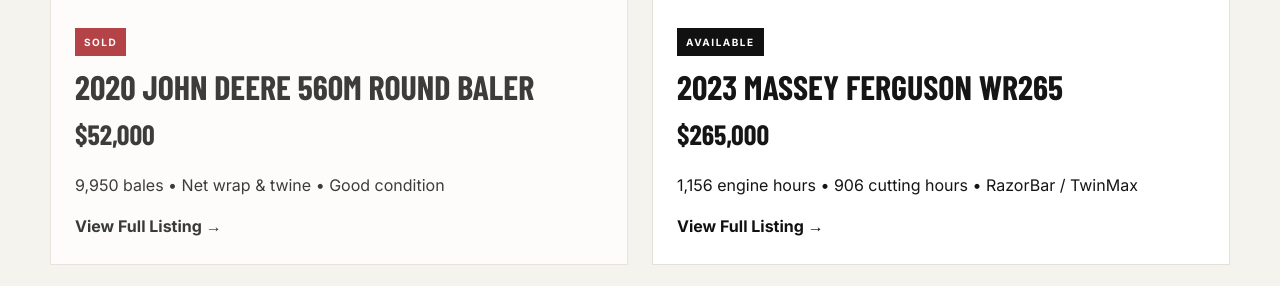
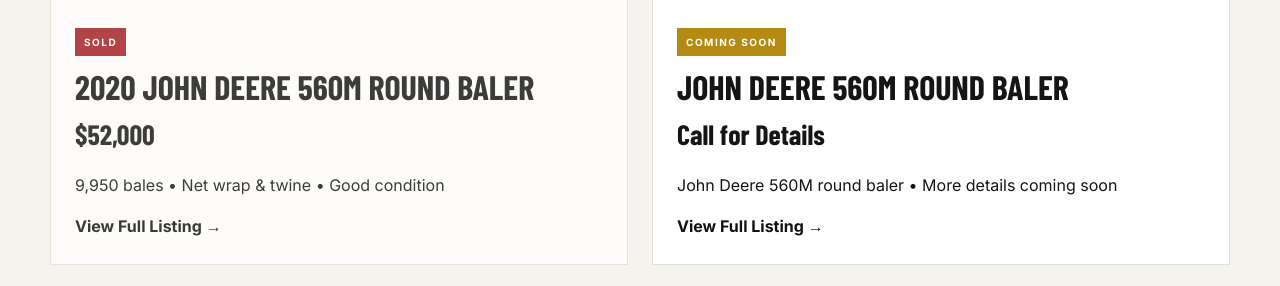
Before and after one commit to tjredecop-cmd/vanred-enterprises, a Jekyll site: the page built from index.html, in a window 1280 px wide and 1400 px high, scrolled down 1321 px, cut to the strip 594-880 px from the top of the window. Built offline with Jekyll 4.4.1, drawn with Linux system fonts in a browser that asks for light colours; some web fonts are replaced.

Commit message:
Mark 2014 569 sold and add coming soon 560M

```diff
--- /dev/null
+++ b/_equipment/john-deere-560m-coming-soon.md
@@ -0,0 +1,14 @@
+---
+title: John Deere 560M Round Baler
+make: John Deere
+model: 560M
+category: Baler
+price: Call for Details
+status: Coming Soon
+summary: John Deere 560M round baler • More details coming soon
+main_image: assets/john-deere-560m-coming-soon.jpeg
+images:
+  - assets/john-deere-560m-coming-soon.jpeg
+sort_order: 1
+---
+John Deere 560M round baler coming soon. More information, bale count, and pricing will be added when available.
--- a/_layouts/equipment.html
+++ b/_layouts/equipment.html
@@ -17,7 +17,7 @@
 .details-card{position:sticky;top:98px}.details-card h2,.description h2{font-family:'Barlow Condensed',sans-serif;text-transform:uppercase;font-size:38px;line-height:1}
 .spec{display:flex;justify-content:space-between;gap:18px;padding:13px 0;border-bottom:1px solid #ece9df}.spec strong{text-align:right}
 .listing-actions{display:grid;grid-template-columns:1fr 1fr;gap:10px;margin-top:24px}.listing-actions .primary{grid-column:1/-1}.listing-actions .secondary{color:#111;border-color:#111}
-.description{margin-top:40px}.sold-banner{display:inline-block;background:#a61d24;color:#fff;font-weight:800;padding:7px 11px;text-transform:uppercase;letter-spacing:1px}
+.description{margin-top:40px}.sold-banner,.coming-soon-banner{display:inline-block;color:#fff;font-weight:800;padding:7px 11px;text-transform:uppercase;letter-spacing:1px}.sold-banner{background:#a61d24}.coming-soon-banner{background:#b58a13}
 @media(max-width:850px){.listing-title,.listing-grid{grid-template-columns:1fr}.details-card{position:static}.thumb-grid{grid-template-columns:repeat(3,1fr)}}
 @media(max-width:520px){.thumb-grid{grid-template-columns:repeat(2,1fr)}.thumb-grid img{height:120px}.listing-price{font-size:44px}}
 </style>
@@ -29,7 +29,7 @@
 </div></header>
 
 <section class="listing-hero"><div class="wrap">
-{% if page.status == "Sold" %}<div class="sold-banner">Sold</div>{% else %}<p class="section-kicker">Available Now</p>{% endif %}
+{% if page.status == "Sold" %}<div class="sold-banner">Sold</div>{% elsif page.status == "Coming Soon" %}<div class="coming-soon-banner">Coming Soon</div>{% else %}<p class="section-kicker">Available Now</p>{% endif %}
 <div class="listing-title"><div><h1>{{ page.title }}</h1><p>Cranford, Alberta{% if page.engine_hours %} • {{ page.engine_hours }} engine hours{% endif %}{% if page.cutting_hours %} • {{ page.cutting_hours }} cutting hours{% endif %}{% if page.bale_count %} • {{ page.bale_count }} bales{% endif %}</p></div>
 <div class="listing-price">{{ page.price }}</div></div></div></section>
 
--- a/index.html
+++ b/index.html
@@ -10,7 +10,7 @@
 <link href="https://fonts.googleapis.com/css2?family=Barlow+Condensed:wght@600;700;800&family=Inter:wght@400;500;600;700&display=swap" rel="stylesheet">
 <link rel="stylesheet" href="{{ '/styles.css' | relative_url }}">
 <style>
-.status-sold{background:#a61d24!important}.card.sold img{filter:grayscale(.55)}.card.sold{opacity:.82}
+.status-sold{background:#a61d24!important}.status-coming-soon{background:#b58a13!important}.card.sold img{filter:grayscale(.55)}.card.sold{opacity:.82}
 </style>
 </head>
 <body>
@@ -33,7 +33,7 @@
 <article class="card {% if item.status == 'Sold' %}sold{% endif %}">
 <img src="{{ item.main_image | relative_url }}" alt="{{ item.title }}">
 <div class="card-body">
-<span class="badge {% if item.status == 'Sold' %}status-sold{% endif %}">{{ item.status }}</span>
+<span class="badge {% if item.status == 'Sold' %}status-sold{% elsif item.status == 'Coming Soon' %}status-coming-soon{% endif %}">{{ item.status }}</span>
 <h3>{{ item.title }}</h3><div class="price">{{ item.price }}</div><p>{{ item.summary }}</p>
 <a href="{{ item.url | relative_url }}">View Full Listing →</a>
 </div></article>
```
Also changed, not shown: _equipment/2014-john-deere-569.md (+1 -1 lines), assets/john-deere-560m-coming-soon.jpeg (added).
